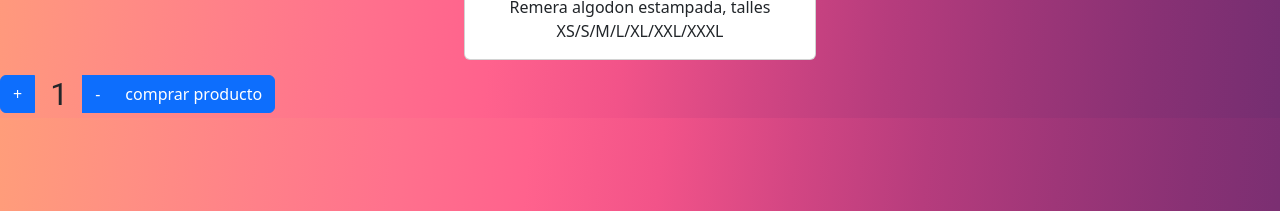
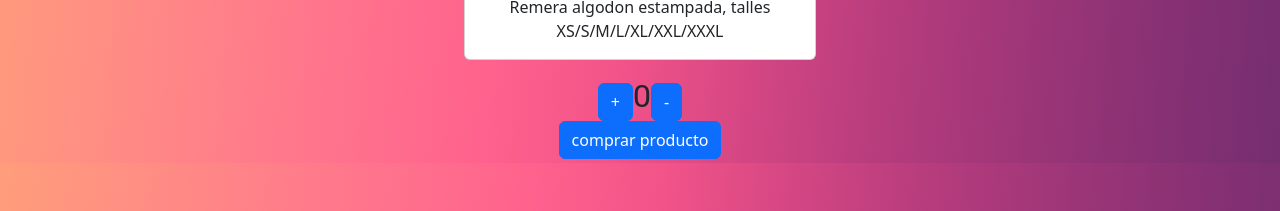
Before and after one commit to xdigifranx/react-franco-ibarra, a React (Create React App) app: page /item/1 in a window 1280 px wide. Shown: the part 433-644 px from the top of the page. Built offline with nearby package versions, Linux system fonts and the light colour scheme.

Commit message:
Desafío: Sincronizar counter-ibarra

```diff
--- a/src/App.css
+++ b/src/App.css
@@ -30,7 +30,8 @@ span{
   position: relative;
 }
 .contador{
-
-  justify-content: center;
-  align-items: center;
+  display: block;
+  text-align: center;
+  margin: 2px;
+  padding: 2px;
 }
--- a/src/App.js
+++ b/src/App.js
@@ -5,6 +5,7 @@ import NavBar from './components/NavBar';
 import 'bootstrap/dist/css/bootstrap.min.css';
 import ItemDetailContainer from './components/ItemDetailContainer';
 import { BrowserRouter as Router, Routes,Route } from "react-router-dom";
+import Cart from './components/Cart'
 
 
 
@@ -17,6 +18,7 @@ function App() {
     <Route exact path='/' element={<ItemListConteiner/>}/>
     <Route path='/:categoria' element={<ItemListConteiner/>}/>
     <Route path='item/:key' element={<ItemDetailContainer/>}/>
+    <Route path='/cart' element={<Cart/>}/>
     </Routes>
     </Router>
     </>
--- /dev/null
+++ b/src/components/Cart.js
@@ -0,0 +1,11 @@
+const Cart=()=>{
+
+    return(
+    <>
+    <div>
+        <h1>carrito</h1>
+    </div>
+    </>
+    )
+}
+export default Cart;
--- a/src/components/ItemCount.js
+++ b/src/components/ItemCount.js
@@ -1,6 +1,6 @@
 /* import './style/style.css'; */
 import { useState } from "react";
-
+import { Link} from "react-router-dom";
 
 
 const ItemCount = ( {initial, stock}) =>{
@@ -18,17 +18,28 @@ const ItemCount = ( {initial, stock}) =>{
 
         setContador(contador - 1)}}
 
-    const agregarAlCarro=() =>{
-        console.log('se agrego al carrito')
-    }
+        const [itemCount, setItemCount]= useState(0)
+        const onAdd = ()=>{
+            if (contador===0) {
+                alert("agregue productos al carrito")
+            } else {
+                alert("se a agregado "+contador+" productos al carrito")
+            }
+            setItemCount(contador)
+        }
 
     return(
 <>
-    <div className="btn-group contador" role="group" aria-label="Basic example">
+    <div className="contador" role="group" aria-label="Basic example">
         <button onClick={()=>sumar()} type="button" className="btn btn-primary">+</button>
         <span>{contador}</span>
         <button onClick={()=>restar()} type="button" className="btn btn-primary">-</button>
-        <button onClick={()=>agregarAlCarro()} type="button" className="btn btn-primary">comprar producto</button>
+        <div>
+        {itemCount === 0 ?
+        <button onClick={()=>onAdd()} type="button" className="btn btn-primary">comprar producto</button>
+        :<Link to='/cart' style={{texDecoration:"none"}}><button className="btn btn-primary">ir al carrito</button></Link>
+        }
+        </div>
     </div>
 
 </>
--- a/src/components/ItemDetailContainer.js
+++ b/src/components/ItemDetailContainer.js
@@ -7,6 +7,7 @@ import ItemCount from '../components/ItemCount';
 import { useParams } from "react-router-dom";
 
 const ItemDetailContainer = ()=>{
+
     const [item, setItem]= useState({});
 
     const {key}= useParams()
@@ -33,8 +34,8 @@ const ItemDetailContainer = ()=>{
 
     return(
         <>
-        <ItemDetail item={item} />
-        <ItemCount initial={1} stock={10} />
+        <ItemDetail item={item}/>
+        <ItemCount initial={0} stock={10}/>
         </>
 );
 };
```
